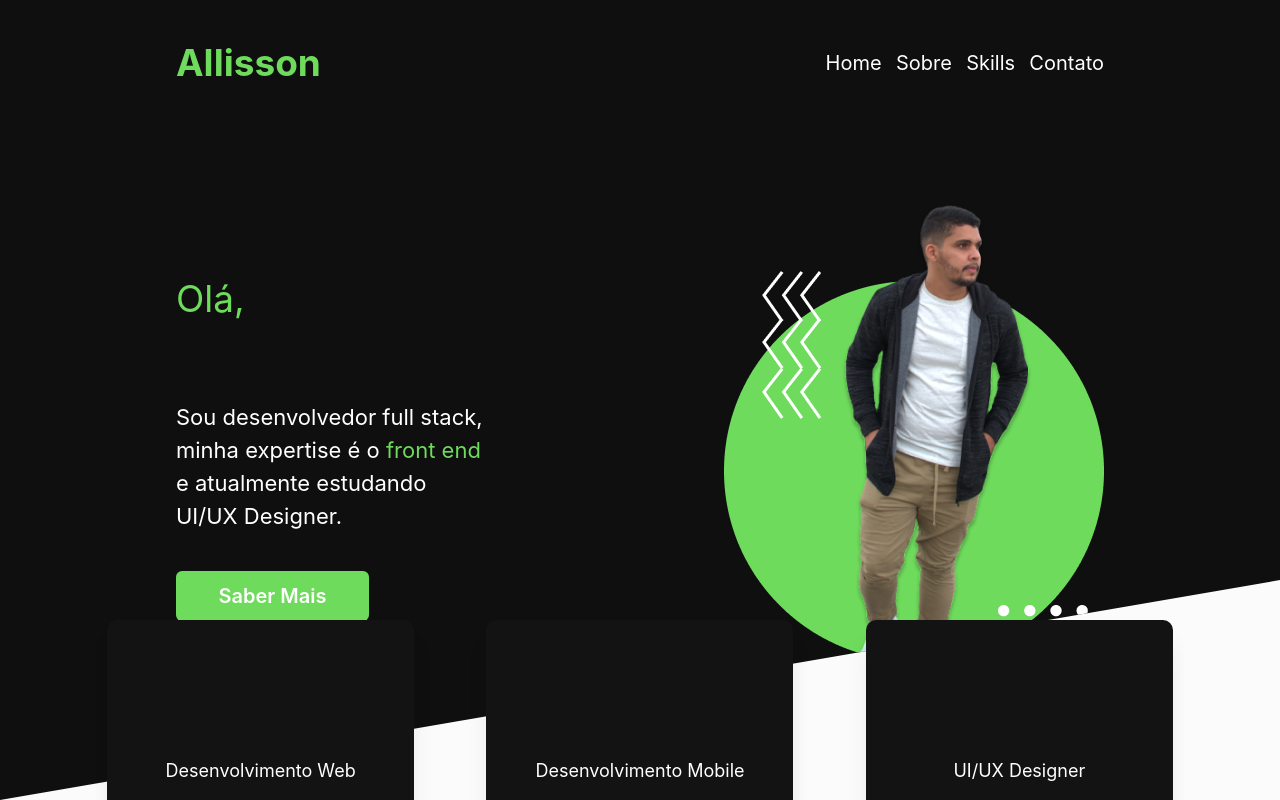
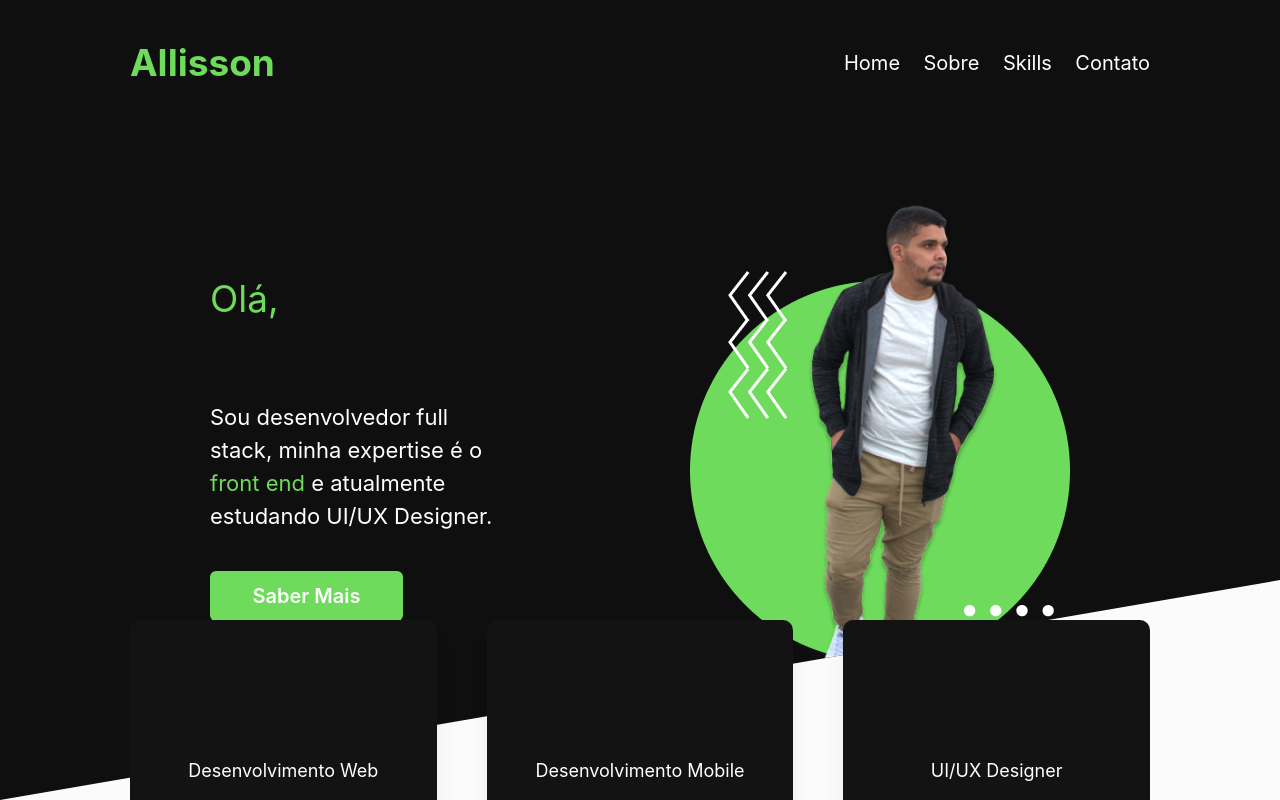
Before and after one commit to Allisson-Lima-Dev/portfolio-dev-allisson, a Next.js app: page / in a window 1280 px wide. Shown: the top 800 px of the page. Built offline with nearby package versions, Linux system fonts and the light colour scheme; some icons are missing.

Commit message:
refactor: addicionando padding container

```diff
--- a/src/components/header/index.tsx
+++ b/src/components/header/index.tsx
@@ -8,7 +8,6 @@ export function Header() {
       color="#fff"
       justify="space-between"
       align={"center"}
-      px={{ base: "0px", lg: "80px" }}
       mt="35px"
       zIndex={1000}
     >
--- a/src/components/layout/index.tsx
+++ b/src/components/layout/index.tsx
@@ -8,7 +8,7 @@ interface layoutProps {
 
 export function Layout({ children, marginB }: layoutProps) {
   return (
-    <Box w="100%" mx="auto">
+    <Box w="100%" mx="auto" px={{ base: "20px", md: "40px" }}>
       <Box
         maxW="1400px"
         mx="auto"
```
